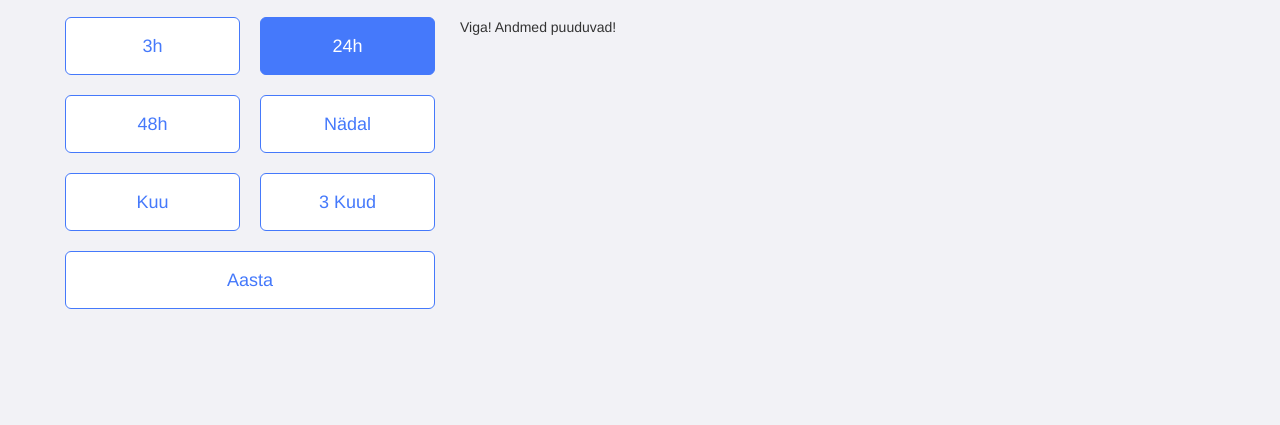
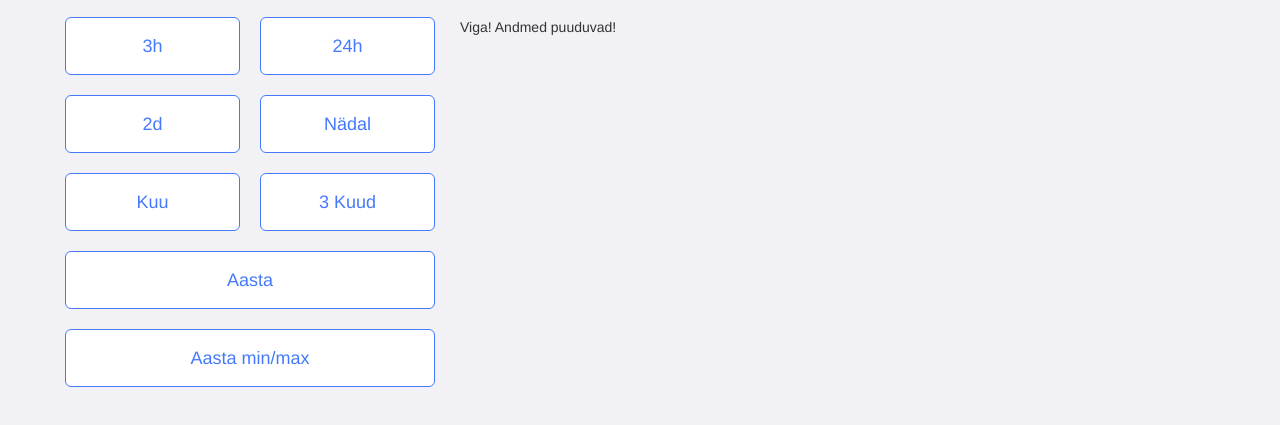
Before and after one commit to poolik/kubjaringi, a website: page html/index.html in a window 1280 px wide. Shown: the part 53-478 px from the top of the page. Drawn offline with nearby package versions, Linux system fonts and the light colour scheme; files that its build step writes are made by us from their sources; no server answers.

Commit message:
Revert "Mark current chart with .active"
This reverts commit d6f2f5759cfdca9ab37819e629953a56ece19051.

```diff
--- a/html/index.html
+++ b/html/index.html
@@ -47,27 +47,30 @@
 <div class="container" id="temperature">
   <div class="row">
     <div class="col-md-4">
-      <div class="row temp-menu">
+      <div class="row">
         <div class="col-md-6 col-xs-4 control-button-container text-center">
-          <a href="/?3h" class="btn btn-lg btn-block btn-primary col-md-12 3h">3h</a>
+          <a href="/?3h" class="btn btn-lg btn-block btn-primary col-md-12">3h</a>
         </div>
         <div class="col-md-6 col-xs-4 control-button-container text-center">
-          <a href="/?24h" class="btn btn-lg btn-block btn-primary col-md-12 24h">24h</a>
-        </div>
-        <div class="col-md-6 col-xs-4 control-button-container text-center 48h">
-          <a href="/?48h" class="btn btn-lg btn-block btn-primary col-md-12 48h">48h</a>
+          <a href="/?24h" class="btn btn-lg btn-block btn-primary col-md-12">24h</a>
         </div>
         <div class="col-md-6 col-xs-4 control-button-container text-center">
-          <a href="/?1w" class="btn btn-lg btn-block btn-primary col-md-12 1w">Nädal</a>
+          <a href="/?48h" class="btn btn-lg btn-block btn-primary col-md-12">2d</a>
         </div>
         <div class="col-md-6 col-xs-4 control-button-container text-center">
-          <a href="/?1m" class="btn btn-lg btn-block btn-primary col-md-12 1m">Kuu</a>
+          <a href="/?1w" class="btn btn-lg btn-block btn-primary col-md-12">Nädal</a>
         </div>
         <div class="col-md-6 col-xs-4 control-button-container text-center">
-          <a href="/?3m" class="btn btn-lg btn-block btn-primary col-md-12 3m">3 Kuud</a>
+          <a href="/?1m" class="btn btn-lg btn-block btn-primary col-md-12">Kuu</a>
+        </div>
+        <div class="col-md-6 col-xs-4 control-button-container text-center">
+          <a href="/?3m" class="btn btn-lg btn-block btn-primary col-md-12">3 Kuud</a>
         </div>
         <div class="col-md-12 col-xs-6 control-button-container text-center">
-          <a href="/?1y" class="btn btn-lg btn-block btn-primary col-md-12 1y">Aasta</a>
+          <a href="/?1y" class="btn btn-lg btn-block btn-primary col-md-12">Aasta</a>
+        </div>
+        <div class="col-md-12 col-xs-6 control-button-container text-center">
+          <a href="/?1yminmax" class="btn btn-lg btn-block btn-primary col-md-12">Aasta min/max</a>
         </div>
       </div>
     </div>
--- a/static/js/temp.js
+++ b/static/js/temp.js
@@ -3,19 +3,16 @@ urlPath = "temperature";
 // return everything after the question mark
 function GetUrlParameter() {
   var idx = window.location.href.indexOf("?");
-  if (idx < 0) return "24h";
+  if (idx < 0) return "";
   return window.location.href.substring(idx + 1);
 }
+urlParameter = GetUrlParameter();
 
 /**
  * @return {string}
  */
 function GetChartXml() {
-  var urlParameter = GetUrlParameter();
-  var $temp = $(".temp-menu");
-  $temp.find("a").removeClass("active");
-  $temp.find("."+urlParameter).addClass("active");
-  switch (GetUrlParameter()) {
+  switch (urlParameter) {
     case "3h":
     case "48h":
     case "1w":
@@ -32,7 +29,6 @@ function GetChartXml() {
  * @return {string}
  */
 function GetChartTitle() {
-  var urlParameter = GetUrlParameter();
   switch (urlParameter) {
     case "3h":
       return "Viimased 3 tundi";
```
